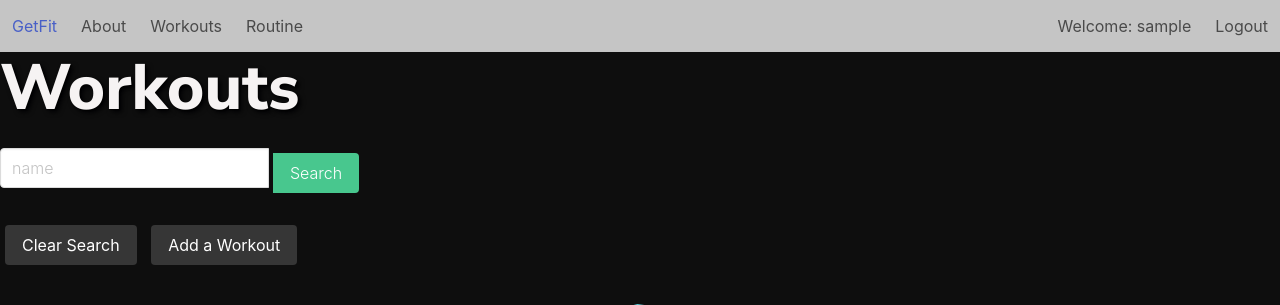
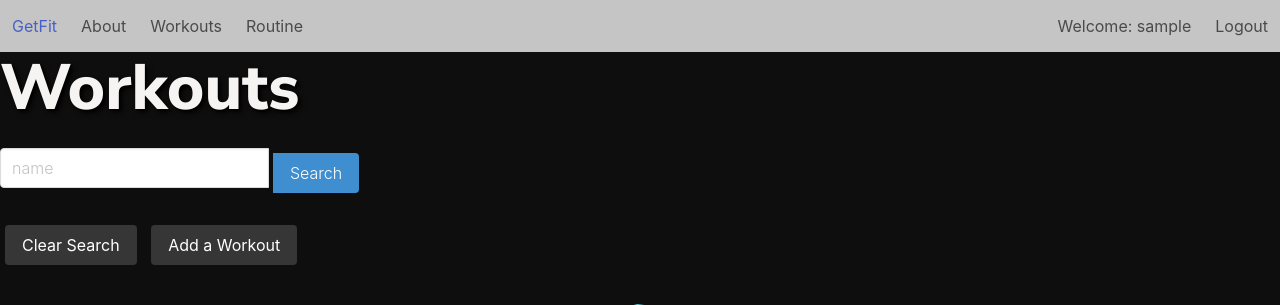
Before and after one commit to saybeeali/Get-Fit, a Django app: page /workouts/ in a window 1280 px wide. Shown: the top 305 px of the page. Run offline with Django 4.2, Linux system fonts and the light colour scheme; the visitor is signed in with stand-in values (Sample User, id 1); some libraries are stand-ins or nearby versions.

Commit message:
changed search button color

```diff
--- a/main_app/templates/workout_list.html
+++ b/main_app/templates/workout_list.html
@@ -9,7 +9,7 @@
       <input class="input" type="text" name="name" placeholder="name" />
     </div>
     <div class="control">
-      <input class="button is-success" type="submit" value="Search" />
+      <input class="button is-info" type="submit" value="Search" />
     </div>
   </div>
   <!--  This anchor tag will redirect back to artist list without a query param -->
```
